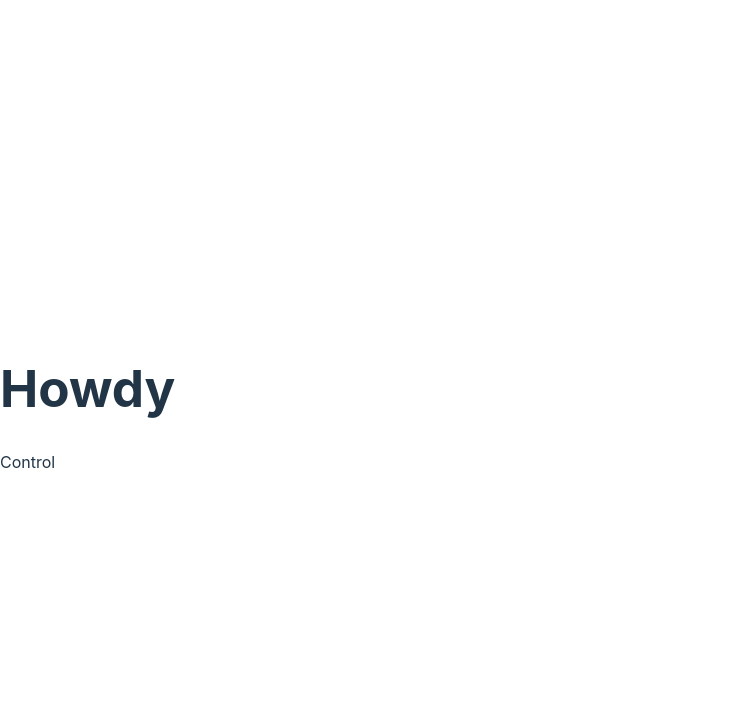
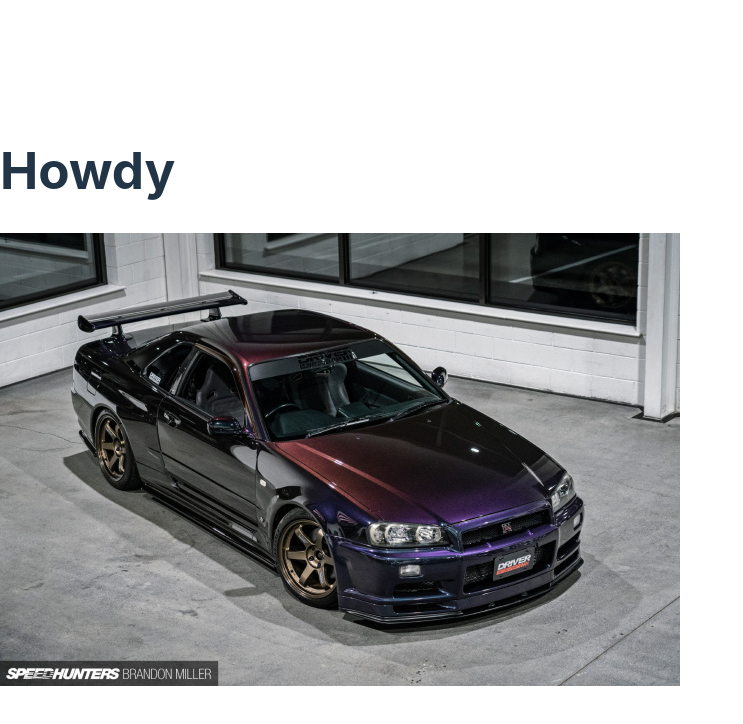
Before and after one commit to wowgr8/pixel-shift, a React (Vite) app: page / in a window 1280 px wide. Shown: the top 724 px of the page, without its empty margins (0-743 px from the left). Built offline with nearby package versions, Linux system fonts and the light colour scheme.

Commit message:
add useState hook, tiles useState and imageScramble fn - WIP

```diff
--- a/src/Control.tsx
+++ b/src/Control.tsx
@@ -1,13 +1,23 @@
-import React, { FC } from 'react';
+import React, { FC, useState } from 'react';
+import R34 from './assets/img/R34.jpeg'
 
 interface ControlProps {
 
 }
 
 const Control: FC<ControlProps> = ({  }) => {
+  const [tiles, setTiles] = useState<number[][]>([[]]);
+
+  const imageScramble = () => {
+    R34
+  }
+
   return (
     <div>
-      Control
+      {/* original image */}
+      <img src={R34} />
+      {/* scrambled image */}
+
     </div>
   )
 }
```
